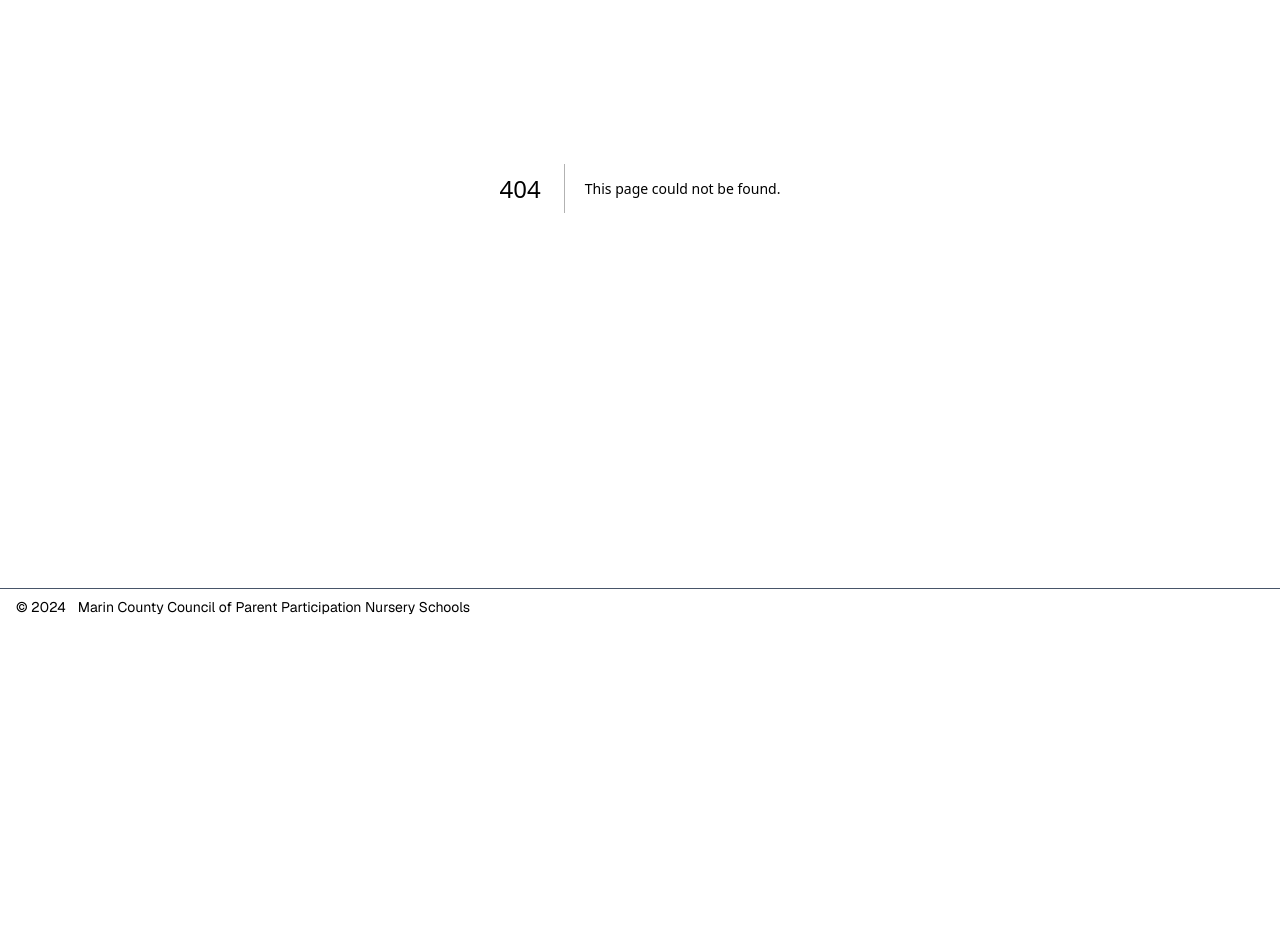
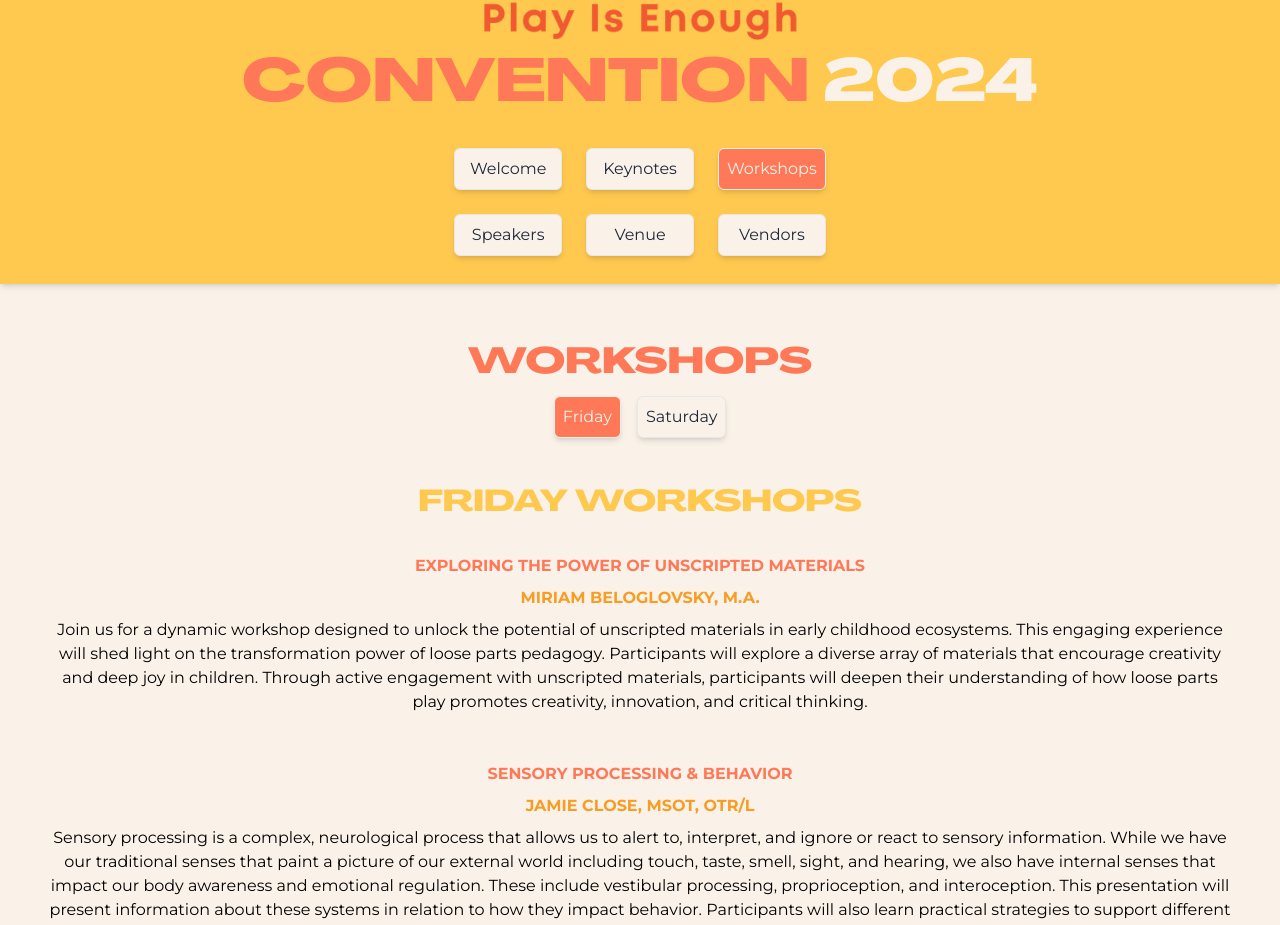
Before and after one commit to TooTallNate/pppmarin.org, a Next.js app: page /convention-2024/workshops/friday in a window 1280 px wide. Before the commit this address had no page. Shown: the part 359-1284 px from the top of the page. Before the commit the page ends 984 px from the top, so only its background shows below. Built offline with nearby package versions, Linux system fonts and the light colour scheme.

Commit message:
Add Workshops page

```diff
--- a/app/convention-2024/data.json
+++ b/app/convention-2024/data.json
@@ -251,7 +251,7 @@
 		},
 		{
 			"day": "friday",
-      "speaker": "",
+			"speaker": "Diana Tauder",
 			"title": "embracing playfulness: cultivating a growth mindset in work & life",
 			"description": "In this dynamic talk, we'll shake off the shackles of the drill sergeant mentality and embrace the rhythm of life with grace and gusto. Whether facing challenges or seizing opportunities, it’s possible to approach our work with purpose and passion every step of the way. We'll swap 'getting through the day' for ‘embracing the day' and transform our workplaces into vibrant playgrounds of innovation. Through practical strategies and real-life examples, we’ll discover how to infuse our tasks, responsibilities and work-place interactions with playfulness, curiosity, and a growth mindset. As we know, our children and students are watching, and will be learning firsthand what it means to live life with joy and authenticity.\n*Also offered on Saturday"
 		},
@@ -263,59 +263,43 @@
 		},
 		{
 			"day": "friday",
-      "speakers": [
-        "Sara O’Neill",
-        "Alison Tucker, M.ED",
-        "Donnie Weaver"
-      ],
+			"speakers": ["Sara O’Neill", "Alison Tucker, M.ED", "Donnie Weaver"],
 			"title": "high support needs in the classroom - Q&A",
 			"description": "Join a conversation around supporting children and families who have higher needs or challenging behaviors in the classroom. Have you run out of strategies? New or struggling to work with an ABA team or other early interventionists? Bring questions and/or your own wisdom and experiences to share in a deeper conversation around supporting families and children. Slippery Fish Co-op is centered around inclusion - 30-40% of our children have higher needs. We don't have all the answers, but we are here to support a broader conversation."
 		},
 		{
 			"day": "saturday",
-      "speakers": [
-        "Michele Tyler"
-      ],
+			"speakers": ["Michele Tyler"],
 			"title": "Using Play to alleviate challenging Behaviors",
 			"description": "This interactive training will focus on the stages and types of play that unfold in early childhood, the role of the brain in this process, and how play can be used to alleviate the challenging behaviors we see in our programs. "
 		},
 		{
 			"day": "saturday",
-      "speakers": [
-        "Oshik Maoz-Metzl"
-      ],
+			"speakers": ["Oshik Maoz-Metzl"],
 			"title": "my body and others: sexual education for parents and teachers of young kids",
 			"description": "Don't worry, this isn't the birds and bees talk your parents gave you in the '90s. Join me as we tackle the sometimes awkward, but always important, topic of sexual education. Together, we'll explore normal and abnormal behavior of children 0-6. Covering everything from answering curious questions to setting boundaries and handling those tricky 'What do I say when…' moments. Let's equip ourselves with the tools to support our kids' journey in understanding their bodies and relationships, both at home and in preschool, all while prioritizing their safety."
 		},
 		{
 			"day": "saturday",
-      "speakers": [
-        "Julie Nicholson, Ph.D, MBA"
-      ],
+			"speakers": ["Julie Nicholson, Ph.D, MBA"],
 			"title": "Supporting young children to Reduce stress, build RESILIENCE & Heal from trauma through play",
 			"description": "Join Dr. Nicholson for an enlightening workshop exploring the transformative power of play to reduce stress, build resilience and support children impacted by trauma to heal. Discover how children tell us stories through their play communicating their experiences, emotions and what they need from their caregivers to feel safe and to cope through stress and adversity. Participants will gain insights into fostering attuned and responsive relationships through play, both at home and in early learning environments. Dr. Nicholson will offer practical examples of activities that support nervous system regulation, strengthen children’s resilience and build their social emotional development through play."
 		},
 		{
 			"day": "saturday",
-      "speakers": [
-        "Jessica Diaz France, LCSW"
-      ],
+			"speakers": ["Jessica Diaz France, LCSW"],
 			"title": "introduction to the be body positive model for educators and parents",
 			"description": "Jessica Diaz France, LCSW is a licensed Be Body Positive facilitator who has worked with The Body Positive organization for over 23 years. The Be Body Positive Model is comprised of five Core Competencies, the fundamental skills we can practice on a daily basis to live peacefully and healthfully in our bodies. Proficiency with these skills allows us to care for ourselves from a place of self-love and appreciation, leading to alignment with our purpose and life goals. Our model defines health as the interconnectedness of physical, psychological, and emotional needs in human beings. The Competencies of Reclaim Health, Practice Intuitive Self-Care, Cultivate Self-Love, Declare Your Own Authentic Beauty, and Build Community establish foundational building blocks that honor individual authority as the primary path to positive change. Attendees will learn about the importance of modeling a loving and caring relationship to their body to the young children in their lives. Workshop will provide an overview of the Be Body Positive Model and lead participants in a few experiential exercises related to 1-2 Core Competencies. "
 		},
 		{
 			"day": "saturday",
-      "speakers": [
-        "Jessica Diaz France, LCSW"
-      ],
+			"speakers": ["Jessica Diaz France, LCSW"],
 			"title": "Educaring® as a Foundation for Play and Lifelong Learning",
 			"description": "An introduction to the Educaring® Approach to caregiving in the early years (0 - 6) with a focus on play as an essential element of human development. The lifelong benefits of practicing the Educaring principles of Time for Uninterrupted Play and Freedom to Explore, plus tips for providing an environment that invites and supports authentic, child-initiated play in the early years, will be shared along with a general overview of the Educaring Approach to parenting and caregiving as originated by Magda Gerber, founder of Resources for Infant Educarers® (RIE®).\n*Please note this workshop is being offered twice!"
 		},
 		{
 			"day": "saturday",
-      "speakers": [
-        "Michelle Semrad Barrera, M.Ed, M.fA"
-      ],
+			"speakers": ["Michelle Semrad Barrera, M.Ed, M.fA"],
 			"title": "A Play filled approach to early literacy",
 			"description": "Play is foremost self-chosen and self-directed. When we observe children's play, we can discover a myriad of ways to expand upon the early literacy work in which they engage while honoring the play. In this workshop, we will examine how we can follow children's lead to foster a passion for language, stories, and learning."
 		},
@@ -331,123 +315,91 @@
 		},
 		{
 			"day": "saturday",
-      "speakers": [
-        "Merrill Page"
-      ],
+			"speakers": ["Merrill Page"],
 			"title": "the biology of play: tools for regulating your nervous system to optimize play",
 			"description": "Merrill Page, mother of four, founder of Earth Medicine Institute Taos, author of EARTH MEDICINE: A FIELD GUIDE, healing in seasons and cycles has practiced the art and science of nervous system regulation for 3 decades now. This workshop offers insights, inspirations and tools she has gathered as a mother and as a Craniosacral therapist to help parents and educators truly enjoy their play time with their children. She draws on research across systems including Chinese Medicine, Ayurveda, psychology and biology to offer take-home practices that optimize your ability shift gears, drop-in and delight."
 		},
 		{
 			"day": "saturday",
-      "speakers": [
-        "Marci Silverberg, MPT, PPCES & Caitlin MONDT, PT, DPT"
-      ],
+			"speakers": ["Marci Silverberg, MPT, PPCES & Caitlin MONDT, PT, DPT"],
 			"title": "pelvic health in postpartum women: Common, not normal",
 			"description": "A staggering 30-50% of women have various types of issues with the pelvic floor, ranging from leaking with sneezing, painful sex, pressure and pain, which are often ignored. As the pelvic floor muscles are actually part of the deep core, we need to break the stigma about this elusive topic. We need clarity about what is actually normal in terms of pelvic health, what isn't, and what your options are. Let's break barriers in the field of Women's Health, educate ourselves about normal bladder, bowel and sexual function- and start living our lives with the optimal health we deserve!\n*Please note this workshop is being offered twice"
 		},
 		{
 			"day": "saturday",
-      "speakers": [
-        "Barbara Crowley"
-      ],
+			"speakers": ["Barbara Crowley"],
 			"title": "beyond basic stem: strategies to grow young scientists by intergrating science, technology, engineering and math into regular preschool curriculum",
 			"description": "Beyond Basic STEAM: Strategies to grow young scientists by integrating Science, Technology, Engineering and Math into regular preschool curriculum. Low tech, informational/inspirational blueprint and hands-on activities to thoughtfully integrate STEAM into your program, at your own pace."
 		},
 		{
 			"day": "saturday",
-      "speakers": [
-        "Aki Raymer, M.A."
-      ],
+			"speakers": ["Aki Raymer, M.A."],
 			"title": "positive discipline for preschoolers",
 			"description": "Are you ready to explore the secrets to raising raising joyful, connected, and confident kids? Learn brain-based strategies that will empower you to set loving limits with ease. Aki will equip you with practical tools that you can implement immediately. Together, we'll tackle common behavioral issues head-on, and you'll have the opportunity to ask questions and create a personalized game-plan for your individual situation. You'll leave ready to tackle your biggest parenting challenges with confidence!"
 		},
 		{
 			"day": "saturday",
-      "speakers": [
-        "Wendolyn Bird"
-      ],
+			"speakers": ["Wendolyn Bird"],
 			"title": "play with discipline - discipline with play: speak the language of children & children will follow yours",
 			"description": "This is an insightful session exploring the dynamic relationship between play and discipline. We will delve into a young child's language of play and how it intersects with adults' efforts to support social, emotional, and intellectual development. You will gain practical strategies through engaging lectures, hands-on participation, and informative Q&A, aiming to implement a balanced approach. Come prepared to embrace the language of children and enhance your connection to foster positive behavior and create harmony for children, parents, and teachers."
 		},
 		{
 			"day": "saturday",
-      "speakers": [
-        "Jocelyn Robertson, M.A.",
-        "Ana Chaidez"
-      ],
+			"speakers": ["Jocelyn Robertson, M.A.", "Ana Chaidez"],
 			"title": "emergent curriculum",
 			"description": "Unlock the power of child-led free play in your curriculum development! While it's widely acknowledged that children learn through play, adults persistently use curriculum models that prevent it from happening in its freest form. In this workshop, discover how to use your observations of what children are already doing to shape and enrich your curriculum. "
 		},
 		{
 			"day": "saturday",
-      "speakers": [
-        "Oshik Maoz-Metzl"
-      ],
+			"speakers": ["Oshik Maoz-Metzl"],
 			"title": "motivation matters: empowering preschoolers and their parents",
 			"description": "Join this dynamic workshop for co-op parents and educators! We'll explore what motivates different people into action. Just remember, motivating kids is like trying to herd cats - sometimes you just need a little creativity! Through interactive activities, we'll uncover effective strategies for recognizing and using motivation, individually and in a group setting. Get ready to energize your approach so you can gain cooperation from the kids and empower your workday team."
 		},
 		{
 			"day": "saturday",
-      "speakers": [
-        "Diana Tauder"
-      ],
+			"speakers": ["Diana Tauder"],
 			"title": "Filling your schools & making a difference",
 			"description": "Join us for a game-changing session as we revolutionize student enrollment! Dive deep into the incredible impact of authentic service. Through real-life examples and actionable strategies, we’ll explore the art of active listening, empathetic communication, and value-based engagement. Discover how our commitment to serving the educational community can transform the enrollment process for the better."
 		},
 		{
 			"day": "saturday",
-      "speakers": [
-        "Lisa Silva Willoughby",
-        "Diego Silva de Frietas"
-      ],
+			"speakers": ["Lisa Silva Willoughby", "Diego Silva de Frietas"],
 			"title": "capoeira for preschoolers",
 			"description": "Capoeira, a captivating Brazilian martial art seamlessly integrating dance, music, and combat, holds a special allure for children due to its multifaceted nature. Participating in consistent Capoeira practice offers significant benefits for children's psychomotor development, improving gross motor skills while nurturing a sense of community and connection through a distinctive repertoire of movements and songs. As children delve into Capoeira, they cultivate physical agility, coordination, and an appreciation for music, rhythm, and cultural traditions, contributing to their overall growth by providing an outlet for self-expression and an opportunity to embrace a vibrant cultural heritage. Come learn about engaging in this practice with young children while playfully exploring this unique form of movement yourself!"
 		},
 		{
 			"day": "saturday",
-      "speakers": [
-        "Alison Tucker, M.ED",
-        "Donnie Weaver"
-      ],
+			"speakers": ["Alison Tucker, M.ED", "Donnie Weaver"],
 			"title": "autism demystification",
 			"description": "This workshop is a dive into our societies beliefs and perceptions around Autism Spectrum disorder and led by two co-op educators who specialize in ASD and are Autistic. This workshop is an introduction into unlearning harmful untruths, finding out what is true today, and how this might even change tomorrow."
 		},
 		{
 			"day": "saturday",
-      "speakers": [
-        "Rebecca Nowlen"
-      ],
+			"speakers": ["Rebecca Nowlen"],
 			"title": "the benefits of five years of play",
 			"description": "Wondering about TK? Discover how five years of developmentally appropriate, play-based schooling can effectively prepare your child to thrive in kindergarten and beyond."
 		},
 		{
 			"day": "saturday",
-      "speakers": [
-        "Cait Goss, M.A."
-      ],
+			"speakers": ["Cait Goss, M.A."],
 			"title": "the magic of process art",
 			"description": "In this workshop, artist & educator, Cait Goss (they/she) will guide participants on an exploration of process art and the incredible power of open-ended creative play for the mind, the body, the heart, and the classroom community. The first part of this workshop will invite participants to explore various open-ended art projects. The second part of the workshop will share resources, activities, and the benefits of process art in the early childhood environment and beyond."
 		},
 		{
 			"day": "saturday",
-      "speakers": [
-        "Laurel Shear"
-      ],
+			"speakers": ["Laurel Shear"],
 			"title": "learn how to tap the pain away so we can play: eft tapping therapy for children, parents, and teachers",
 			"description": "This workshop will teach a simple and effective technique to release stress from the mind and body. EFT (Emotional Freedom technique) can be used on yourself and your kids to regulate emotions and release stress and pain from the body so you are able to live the life you want to live. Over 100 clinical trials have shown that EFT is effective for anxiety, depression. PTSD, pain, phobias, and many physical diagnoses. EFT is able to rapidly reduce the emotional impact of memories and incidents that trigger emotional distress."
 		},
 		{
 			"day": "saturday",
-      "speakers": [
-        "Justine Chadly"
-      ],
+			"speakers": ["Justine Chadly"],
 			"title": "harmony in early learning: a purposeful playshop for parents and educators",
 			"description": "\"Harmony in Early Learning,\" is  a playshop designed for those seeking to enrich the early childhood experience through playful music and movement practices. In this immersive playshop, participants will embark on a melodic and rhythmic journey that seamlessly integrates the world of music with purposeful play."
 		},
 		{
 			"day": "saturday",
-      "speakers": [
-      ],
+			"speakers": ["Stephan Goyne"],
 			"title": "active play on a budget: risky play and basic gymnastics",
 			"description": "Join us for an engaging and practical workshop designed for co-op teachers and parents!! Discover how to foster resilience, creativity, and physical fitness in children through risky play and basic gymnastics—all while working within shoestring budgets.\nWhat You’ll Learn:\nUnderstand the benefits of risky play. Explore basic gymnastics movements.\nGet resourceful with low-cost equipment ideas.\n\nDon’t miss this opportunity to empower young minds through play!"
 		}
--- a/app/convention-2024/keynotes/page.tsx
+++ b/app/convention-2024/keynotes/page.tsx
@@ -1,4 +1,3 @@
-import Image from 'next/image';
 import { redirect } from 'next/navigation';
 
 export default async function Keynotes() {
--- a/app/convention-2024/table-of-contents.tsx
+++ b/app/convention-2024/table-of-contents.tsx
@@ -2,33 +2,14 @@
 import Link from 'next/link';
 import { usePathname } from 'next/navigation';
 
-function Text({
-	small,
-	children,
-}: {
-	children: React.ReactNode;
-	small: string;
-}) {
-	return (
-		<>
-			<span className='md:hidden'>{small}</span>
-			<span className='hidden md:inline'>{children}</span>
-		</>
-	);
-}
-
 export function TableOfContents() {
 	return (
 		<div className='w-screen bg-convention-golden flex justify-center pb-7 shadow-md relative'>
-			<ol className='grid grid-cols-2 sm:grid-cols-3 justify-center gap-6 font-black max-w-screen-sm'>
+			<ol className='grid grid-cols-2 sm:grid-cols-3 justify-center gap-6 max-w-screen-sm'>
 				<TocLi href='/convention-2024'>Welcome</TocLi>
 				<TocLi href='/convention-2024/keynotes/friday'>Keynotes</TocLi>
-				<TocLi href='/convention-2024/workshops'>
-					<Text small='Workshops'>Workshops</Text>
-				</TocLi>
-				<TocLi href='/convention-2024/speakers'>
-					<Text small='Speakers'>Speakers</Text>
-				</TocLi>
+				<TocLi href='/convention-2024/workshops/friday'>Workshops</TocLi>
+				<TocLi href='/convention-2024/speakers'>Speakers</TocLi>
 				<TocLi href='/convention-2024/venue'>Venue</TocLi>
 				<TocLi href='/convention-2024/vendors'>Vendors</TocLi>
 			</ol>
@@ -52,7 +33,7 @@ export function TocLi({
 		: 'bg-convention-peachcream text-slate-800 hover:bg-convention-sunbeam border-grey-200';
 	return (
 		<li
-			className={`border font-bold font-montserrat rounded-md shadow-md relative ${bgColor} transition-all`}
+			className={`border font-montserrat rounded-md shadow-md relative ${bgColor} transition-all`}
 		>
 			<Link href={href} className='w-full h-full'>
 				<div className='p-2'>{children}</div>
--- /dev/null
+++ b/app/convention-2024/workshops/[day]/page.tsx
@@ -0,0 +1,48 @@
+import { getData, type Workshop as IWorkshop } from '../../data';
+
+export default async function WorkshopsDayPage({
+	params,
+}: {
+	params: { day: string };
+}) {
+	'use server';
+	const data = await getData();
+	const workshops = data.workshops.filter((w) => w.day === params.day);
+	return (
+		<div className='flex flex-col'>
+			<h3 className='font-agrandir uppercase text-convention-golden text-3xl pb-8 pt-12'>
+				{params.day} Workshops
+			</h3>
+			<div className='flex flex-col gap-12'>
+				{workshops.map((w) => (
+					<Workshop key={w.title} workshop={w} />
+				))}
+			</div>
+		</div>
+	);
+}
+
+function Workshop({ workshop }: { workshop: IWorkshop }) {
+	const speakers = Array.isArray(workshop.speakers)
+		? workshop.speakers
+		: [workshop.speaker];
+	// biome-ignore lint/suspicious/noArrayIndexKey: <explanation>
+	const desc = workshop.description
+		.split('\n')
+		.map((l, i) => <p key={i}>{l}</p>);
+	return (
+		<div className='flex flex-col gap-2 font-montserrat font-normal'>
+			<h4 className='uppercase text-convention-sunset font-bold'>
+				{workshop.title}
+			</h4>
+			<div className='flex flex-col'>
+				{speakers.map((s) => (
+					<h4 key={s} className='uppercase text-convention-tangerine font-bold'>
+						{s}
+					</h4>
+				))}
+			</div>
+			{desc}
+		</div>
+	);
+}
--- /dev/null
+++ b/app/convention-2024/workshops/layout.tsx
@@ -0,0 +1,20 @@
+import { TocLi } from '../table-of-contents';
+
+export default function Workshops({ children }: { children: React.ReactNode }) {
+	return (
+		<section className='p-6 md:p-12 pt-16 bg-convention-peachcream flex flex-col w-screen items-center'>
+			<h3 className='uppercase font-agrandir text-convention-sunset text-4xl py-3'>
+				Workshops
+			</h3>
+			<ol className='flex gap-4'>
+				<TocLi href='/convention-2024/workshops/friday' parts={4}>
+					Friday
+				</TocLi>
+				<TocLi href='/convention-2024/workshops/saturday' parts={4}>
+					Saturday
+				</TocLi>
+			</ol>
+			{children}
+		</section>
+	);
+}
--- a/app/convention-2024/workshops/page.tsx
+++ b/app/convention-2024/workshops/page.tsx
@@ -1,3 +1,5 @@
-export default function Workshops() {
-	return <div>Workshops</div>;
+import { redirect } from 'next/navigation';
+
+export default async function Keynotes() {
+	redirect('workshops/friday');
 }
--- a/app/layout.tsx
+++ b/app/layout.tsx
@@ -8,7 +8,7 @@ import { Header } from '@/app/header';
 import { Footer } from '@/app/footer';
 
 const montserrat = Montserrat({
-	weight: ['300'],
+	weight: ['100', '400', '700'],
 	subsets: ['latin'],
 	variable: '--font-montserrat',
 });
--- a/package.json
+++ b/package.json
@@ -18,7 +18,8 @@
     "geist": "^1.2.2",
     "next": "14.1.0",
     "react": "^18",
-    "react-dom": "^18"
+    "react-dom": "^18",
+    "slugify": "^1.6.6"
   },
   "devDependencies": {
     "@biomejs/biome": "^1.5.3",
```
Also changed, not shown: app/convention-2024/data.ts (+15 -8 lines), 1 other file (tests, documents, lock files or other folders). Lines whose indentation alone changed are shown as unchanged.
